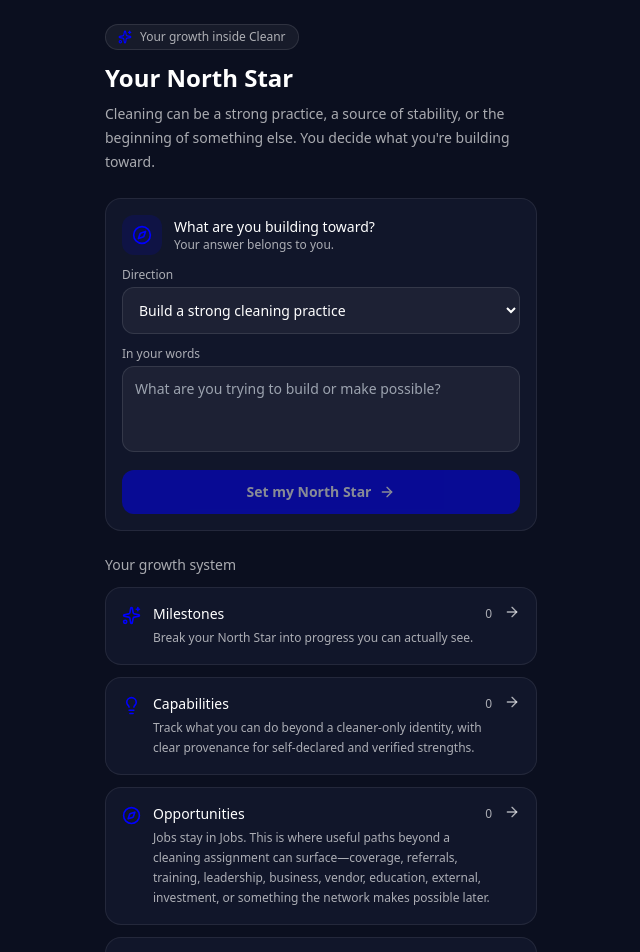
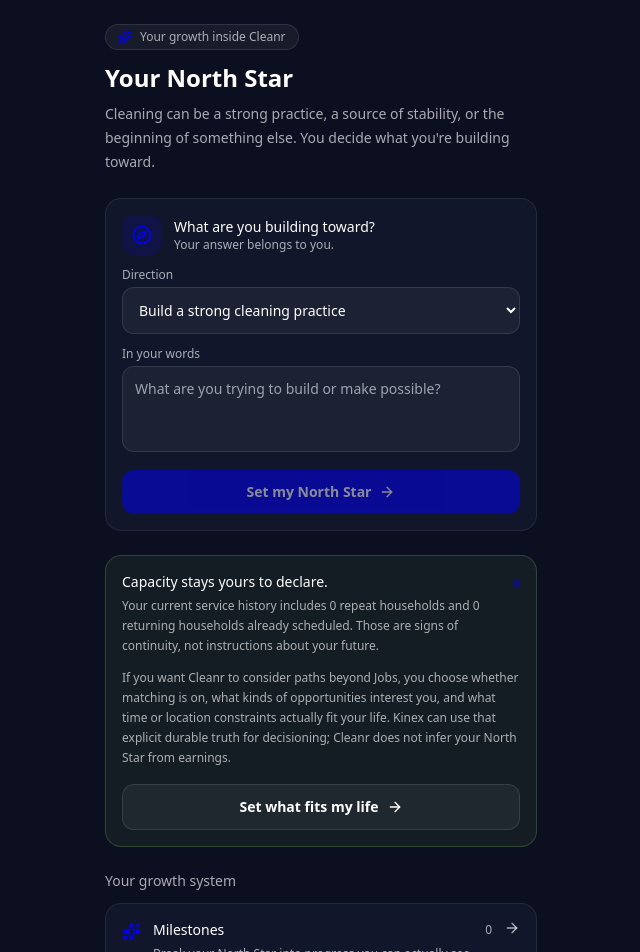
Before and after one commit to SolSabali-Ent/Cleanr-app-preview, a React (Vite) app: page /csp/growth in a window 1280 px wide. Shown: the top 952 px of the page, without its empty margins (319-959 px from the left). Built offline with nearby package versions, Linux system fonts and the light colour scheme; no server answers; the database is empty.

Commit message:
Sync Cleanr public app from 2322f2e

```diff
--- a/src/app/provider/screens/GrowthScreen.tsx
+++ b/src/app/provider/screens/GrowthScreen.tsx
@@ -2,7 +2,9 @@ import { useEffect, useMemo, useState } from "react";
 import { ArrowRight, Compass, Lightbulb, Network, Sparkles, Users } from "lucide-react";
 import { useNavigate } from "react-router-dom";
 import type { NorthStar, NorthStarCategory } from "@/domain/growth";
+import { buildServicePracticeSnapshot, type ServicePracticeSnapshot } from "@/domain/servicePractice";
 import { CSP_GROWTH_ROUTES } from "@/app/provider/growthRoutes";
+import { listProviderEarningsBookings } from "@/lib/bookingApi";
 import { isOfflinePreviewMode } from "@/lib/supabase";
 import {
   getMyNorthStar,
@@ -34,6 +36,15 @@ const northStarOptions: Array<{ value: NorthStarCategory; label: string }> = [
   { value: "other", label: "Something else" },
 ];
 
+const emptyServicePractice: ServicePracticeSnapshot = {
+  confirmedServicesCount: 0,
+  confirmedHouseholdsCount: 0,
+  repeatHouseholdsCount: 0,
+  repeatServicesCount: 0,
+  scheduledServicesCount: 0,
+  returningHouseholdsScheduledCount: 0,
+};
+
 function categoryLabel(category: NorthStarCategory): string {
   return northStarOptions.find((option) => option.value === category)?.label ?? "Personal North Star";
 }
@@ -51,6 +62,7 @@ export default function GrowthScreen() {
   const [capabilityCount, setCapabilityCount] = useState(0);
   const [matchedOpportunityCount, setMatchedOpportunityCount] = useState(0);
   const [contributionCount, setContributionCount] = useState(0);
+  const [servicePractice, setServicePractice] = useState<ServicePracticeSnapshot>(emptyServicePractice);
 
   useEffect(() => {
     if (isOfflinePreviewMode) {
@@ -67,15 +79,25 @@ export default function GrowthScreen() {
         if (!active) return;
         setNorthStar(current);
 
-        const [capabilities, matches, contributions] = await Promise.all([
+        const [capabilities, matches, contributions, serviceRows] = await Promise.all([
           listMyCapabilities(),
           listMyOpportunityMatches(),
           listMyContributions(),
+          listProviderEarningsBookings(),
         ]);
         if (!active) return;
         setCapabilityCount(capabilities.length);
         setMatchedOpportunityCount(matches.length);
         setContributionCount(contributions.length);
+        setServicePractice(
+          buildServicePracticeSnapshot(
+            serviceRows.map((row) => ({
+              status: row.status,
+              customerId: row.customer_id,
+              scheduledStart: row.scheduled_start,
+            }))
+          )
+        );
 
         if (current) {
           const milestones = await listMyNorthStarMilestones(current.id);
@@ -169,6 +191,32 @@ export default function GrowthScreen() {
       </section>
 
       <section style={{ marginBottom: CSP_SECTION_GAP }}>
+        <div className="rounded-2xl border" style={{ backgroundColor: "rgba(141,204,100,.08)", borderColor: "rgba(141,204,100,.22)", padding: CSP_CARD_PADDING }}>
+          <div className="flex items-start justify-between gap-4">
+            <div>
+              <p className="text-sm font-medium">Capacity stays yours to declare.</p>
+              {isOfflinePreviewMode ? (
+                <p className="mt-1 text-xs leading-5" style={{ color: CSP_TEXT_SECONDARY }}>
+                  Repeat service can create stability, but Cleanr does not treat income, repeat households, or a busy calendar as permission to decide what you should do next.
+                </p>
+              ) : (
+                <p className="mt-1 text-xs leading-5" style={{ color: CSP_TEXT_SECONDARY }}>
+                  Your current service history includes {servicePractice.repeatHouseholdsCount} repeat household{servicePractice.repeatHouseholdsCount === 1 ? "" : "s"} and {servicePractice.returningHouseholdsScheduledCount} returning household{servicePractice.returningHouseholdsScheduledCount === 1 ? "" : "s"} already scheduled. Those are signs of continuity, not instructions about your future.
+                </p>
+              )}
+            </div>
+            <Compass size={19} style={{ color: CSP_PRIMARY_BUTTON, marginTop: 2 }} />
+          </div>
+          <p className="mt-3 text-xs leading-5" style={{ color: CSP_TEXT_SECONDARY }}>
+            If you want Cleanr to consider paths beyond Jobs, you choose whether matching is on, what kinds of opportunities interest you, and what time or location constraints actually fit your life. Kinex can use that explicit durable truth for decisioning; Cleanr does not infer your North Star from earnings.
+          </p>
+          <button type="button" onClick={() => navigate(CSP_GROWTH_ROUTES.fit)} className="mt-4 flex w-full items-center justify-center gap-2 rounded-xl border border-white/10 bg-white/5 px-4 py-3 text-sm font-semibold">
+            Set what fits my life <ArrowRight size={16} />
+          </button>
+        </div>
+      </section>
+
+      <section style={{ marginBottom: CSP_SECTION_GAP }}>
         <h2 className="mb-3 text-sm font-medium" style={{ color: CSP_TEXT_SECONDARY }}>Your growth system</h2>
         <div className="space-y-3">
           <button type="button" onClick={() => navigate(CSP_GROWTH_ROUTES.milestones)} className="w-full rounded-2xl border text-left" style={{ backgroundColor: CSP_SURFACE, borderColor: "rgba(248,250,252,.08)", padding: CSP_CARD_PADDING }}><div className="flex items-start gap-3"><Sparkles size={19} style={{ color: CSP_PRIMARY_BUTTON, marginTop: 2 }} /><div className="flex-1"><div className="flex items-center justify-between gap-3"><p className="text-sm font-medium">Milestones</p><span className="text-xs" style={{ color: CSP_TEXT_SECONDARY }}>{isOfflinePreviewMode ? "Open" : milestoneCount}</span></div><p className="mt-1 text-xs leading-5" style={{ color: CSP_TEXT_SECONDARY }}>Break your North Star into progress you can actually see.</p></div><ArrowRight size={16} style={{ color: CSP_TEXT_SECONDARY }} /></div></button>
```
Also changed, not shown: 34 other files (tests, documents, lock files or other folders).
